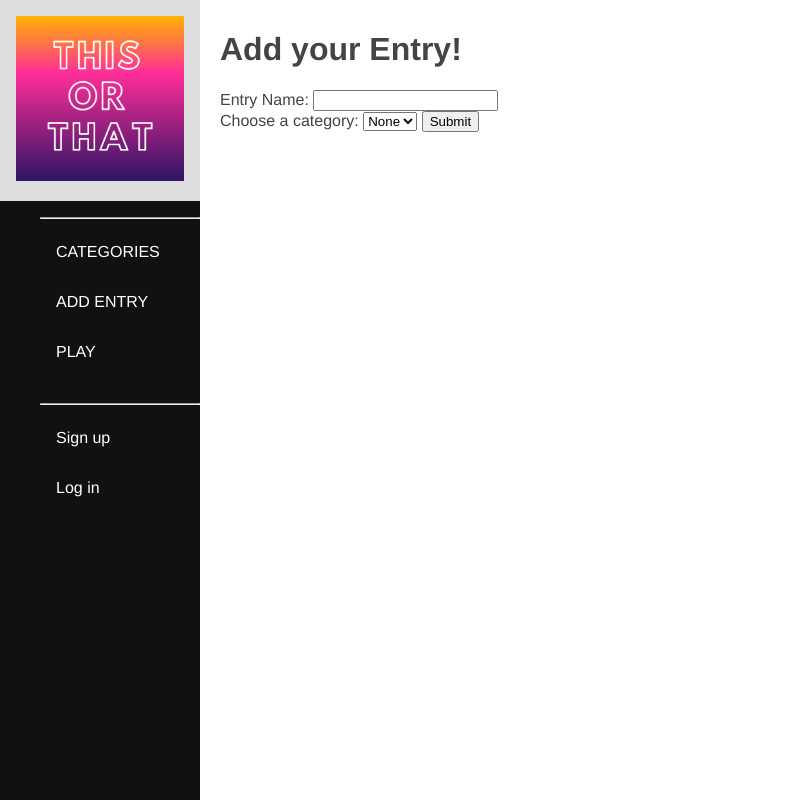
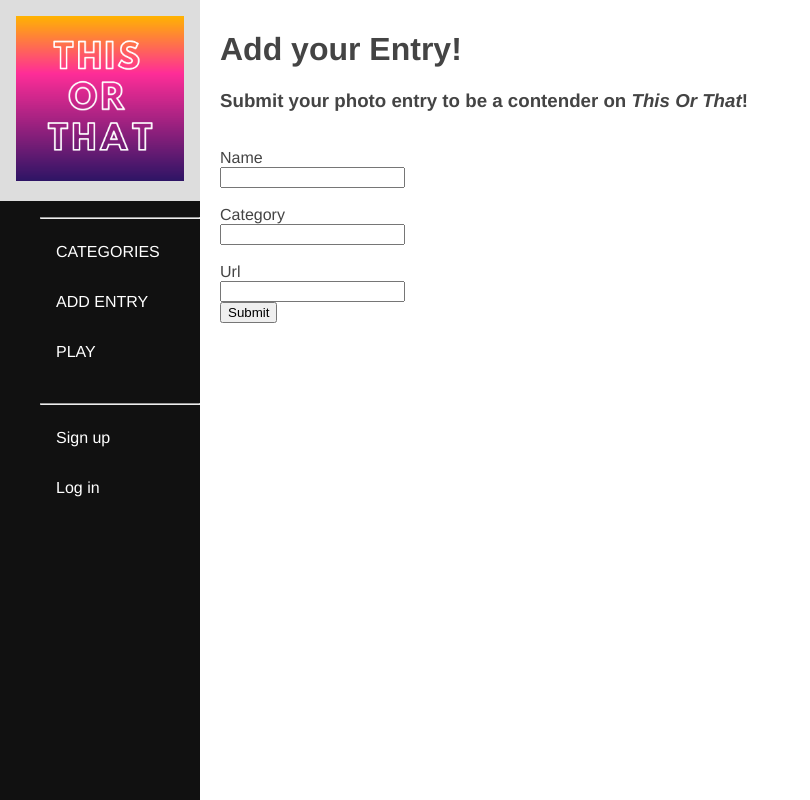
Before and after one commit to MLR-5819/FSND-Capstone, a Flask app: template templates/add_entry.html in a window 1280 px wide. Shown: the whole page, without its empty margins (0-810 px from the left). Run offline with Flask 2, Linux system fonts and the light colour scheme; the template is opened without the code that fills it: values that come from a table or form of the project are taken from there, others are empty; tables that the repository leaves empty hold one stand-in row (values such as "Sample post"); form fields are guessed from the names that the template uses.

Commit message:
Update add_entry.html

```diff
--- a/templates/add_entry.html
+++ b/templates/add_entry.html
@@ -3,16 +3,12 @@
 {% block content %}
     <div class="content">
         <h1>Add your Entry!</h1>
-        <form action="{{ url_for('add_entry') }}" method="post">
-            <label for="entryName">Entry Name: </label>
-            <input type="text" name="entryName"><br>
-            <label for="category">Choose a category:</label>
-                <select id="category" name="category">
-                    {% for category in categories %}
-                    <option value="{{ category.id }}">{{ category.type }}</option>
-                    {% endfor %}
-                </select>
-            <input type="submit">
+        <h3>Submit your photo entry to be a contender on <i>This Or That</i>!</h3>
+        <form action="{{ url_for('add_entry') }}" method="POST">
+            <br>{{ form.name.label }}<br>{{ form.name }}<br>
+            <br>{{ form.category.label }}<br>{{ form.category}}<br>
+            <br>{{ form.url.label }}<br>{{ form.url }}<br>
+            {{ form.submit }}
         </form>
     </div>
 {% endblock %}
```
